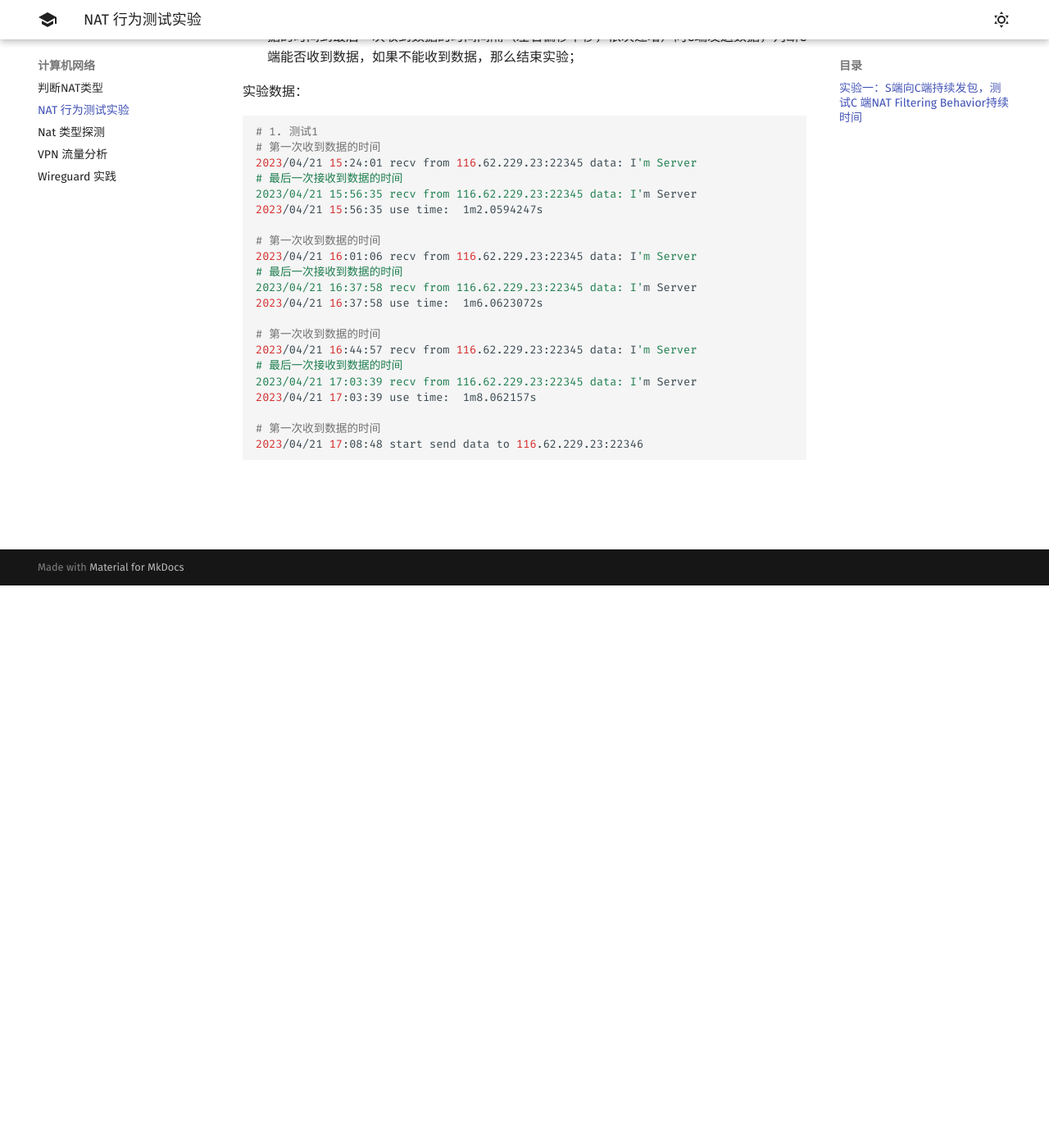
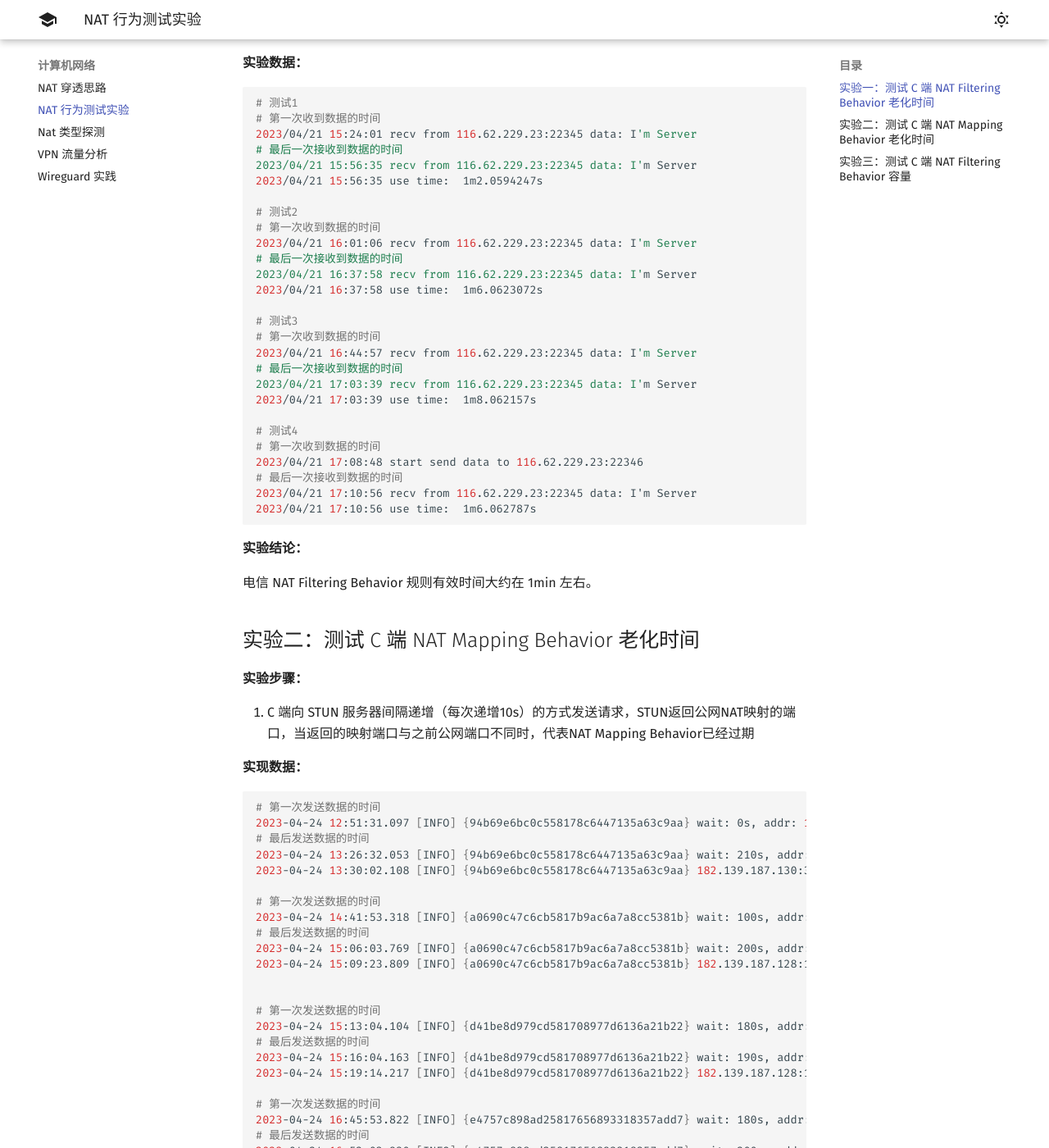
Before and after one commit to 1314liuwei/blog, an MkDocs documentation site: the page built from docs/计算机网络/NAT 行为测试实验.md, in a window 1280 px wide and 1400 px high, scrolled down 686 px. Shown: the whole window at 82% size. Built offline with MkDocs 1.6.1 and Material for MkDocs 9.7.7, drawn with Linux system fonts in a browser that asks for light colours; some of the changed text lies outside the part shown.

Commit message:
2023/04/24 周一

````diff
--- a/docs/计算机网络/NAT 穿透.md
+++ b/docs/计算机网络/NAT 穿透思路.md
@@ -1,4 +1,4 @@
-# 判断NAT类型
+# NAT 穿透思路
 
 NAT可以分为
 * 对称型：外网端口由源IP，源port，目的IP，目的port共同决定。即同一源IP和源端口，不同的目的IP，端口会被NAT映射为不同的端口
--- a/docs/计算机网络/NAT 行为测试实验.md
+++ b/docs/计算机网络/NAT 行为测试实验.md
@@ -2,9 +2,9 @@
 
 > 实验目的：测试 NAT 的 Filtering Behavior
 
-## 实验一：S端向C端持续发包，测试C 端NAT Filtering Behavior持续时间
+## 实验一：测试 C 端 NAT Filtering Behavior 老化时间
 
-实验步骤：
+**实验步骤：**
 
 1. S 端启动服务进程，等待接收 C 端发送来的数据。S端接收到C端数据后开始递增间隔（每次增加1s）向C端发送数据
 2. C 端向 S 端发送数据，并等待接收响应，响应接收成功后停止向S端发送数据，转而向一个S1端定时发送数据(防止NAT Mapping Behavior过期)
@@ -13,28 +13,93 @@
 5. S 端启动服务进程，等待接收 C 端发送来的数据。S端接收到C端数据后，以最大时间间隔（左右偏移五秒，依次递增）向C端发送数据，判断C端能否收到数据，如果不能收到数据，那么结束实验；如果能收到数据，进行下一步判断
 6. S 端启动服务进程，等待接收 C 端发送来的数据。S端接收到C端数据后，以C端第一次收到数据的时间到最后一次收到数据的时间间隔（左右偏移十秒，依次递增）向C端发送数据，判断C端能否收到数据，如果不能收到数据，那么结束实验；
 
-实验数据：
+**实验数据：**
 
 ```bash
-# 1. 测试1
+# 测试1
 # 第一次收到数据的时间
 2023/04/21 15:24:01 recv from 116.62.229.23:22345 data: I'm Server
 # 最后一次接收到数据的时间
 2023/04/21 15:56:35 recv from 116.62.229.23:22345 data: I'm Server
 2023/04/21 15:56:35 use time:  1m2.0594247s
 
+# 测试2
 # 第一次收到数据的时间
 2023/04/21 16:01:06 recv from 116.62.229.23:22345 data: I'm Server
 # 最后一次接收到数据的时间
 2023/04/21 16:37:58 recv from 116.62.229.23:22345 data: I'm Server
 2023/04/21 16:37:58 use time:  1m6.0623072s
 
+# 测试3
 # 第一次收到数据的时间
 2023/04/21 16:44:57 recv from 116.62.229.23:22345 data: I'm Server
 # 最后一次接收到数据的时间
 2023/04/21 17:03:39 recv from 116.62.229.23:22345 data: I'm Server
 2023/04/21 17:03:39 use time:  1m8.062157s
 
+# 测试4
 # 第一次收到数据的时间
 2023/04/21 17:08:48 start send data to 116.62.229.23:22346
+# 最后一次接收到数据的时间
+2023/04/21 17:10:56 recv from 116.62.229.23:22345 data: I'm Server
+2023/04/21 17:10:56 use time:  1m6.062787s
 ```
+
+**实验结论：**
+
+电信 NAT Filtering Behavior 规则有效时间大约在 1min 左右。
+
+
+
+## 实验二：测试 C 端 NAT Mapping Behavior 老化时间
+
+**实验步骤：**
+
+1. C 端向 STUN 服务器间隔递增（每次递增10s）的方式发送请求，STUN返回公网NAT映射的端口，当返回的映射端口与之前公网端口不同时，代表NAT Mapping Behavior已经过期
+
+**实现数据：**
+
+```bash
+# 第一次发送数据的时间
+2023-04-24 12:51:31.097 [INFO] {94b69e6bc0c558178c6447135a63c9aa} wait: 0s, addr: 182.139.187.130:37614
+# 最后发送数据的时间
+2023-04-24 13:26:32.053 [INFO] {94b69e6bc0c558178c6447135a63c9aa} wait: 210s, addr: 182.139.187.130:37614
+2023-04-24 13:30:02.108 [INFO] {94b69e6bc0c558178c6447135a63c9aa} 182.139.187.130:37614 182.139.187.130:37655
+
+# 第一次发送数据的时间
+2023-04-24 14:41:53.318 [INFO] {a0690c47c6cb5817b9ac6a7a8cc5381b} wait: 100s, addr: 182.139.187.128:19774
+# 最后发送数据的时间
+2023-04-24 15:06:03.769 [INFO] {a0690c47c6cb5817b9ac6a7a8cc5381b} wait: 200s, addr: 182.139.187.128:19774
+2023-04-24 15:09:23.809 [INFO] {a0690c47c6cb5817b9ac6a7a8cc5381b} 182.139.187.128:19774 182.139.187.128:19788
+
+
+# 第一次发送数据的时间
+2023-04-24 15:13:04.104 [INFO] {d41be8d979cd581708977d6136a21b22} wait: 180s, addr: 182.139.187.128:19272
+# 最后发送数据的时间
+2023-04-24 15:16:04.163 [INFO] {d41be8d979cd581708977d6136a21b22} wait: 190s, addr: 182.139.187.128:19272
+2023-04-24 15:19:14.217 [INFO] {d41be8d979cd581708977d6136a21b22} 182.139.187.128:19272 182.139.187.128:19049
+
+# 第一次发送数据的时间
+2023-04-24 16:45:53.822 [INFO] {e4757c898ad25817656893318357add7} wait: 180s, addr: 182.139.187.130:37062
+# 最后发送数据的时间
+2023-04-24 16:52:03.930 [INFO] {e4757c898ad25817656893318357add7} wait: 200s, addr: 182.139.187.130:37062
+2023-04-24 16:55:23.975 [INFO] {e4757c898ad25817656893318357add7} 182.139.187.130:37062 182.139.187.130:38383
+```
+
+**实验结论：**
+
+根据多次实验得到的数据判断电信运营商的NAT Mapping Behavior规则老化时间在 **3min** 左右。
+
+## 实验三：测试 C 端 NAT Filtering Behavior  容量
+
+**实验步骤：**
+
+1. C 端向 S 端一定范围内服务端端口发送数据，用以在 NAT 上添加 NAT Filtering Behavior 规则，C 端发送完毕后进入等待数据接收状态
+2. S 端随机选择 20% C端已经发送给服务端的端口列表，新建套接字向 C 端发送数据，判断 C 端是否出现丢包情况
+3. 重复实验，直到找到极限值
+
+**实验数据：**
+
+
+
+**实验结论：**
````
Also changed, not shown: docs/Python/Django 条件过滤查询.md (+1 -0 lines), docs/index.md (+1 -3 lines).
